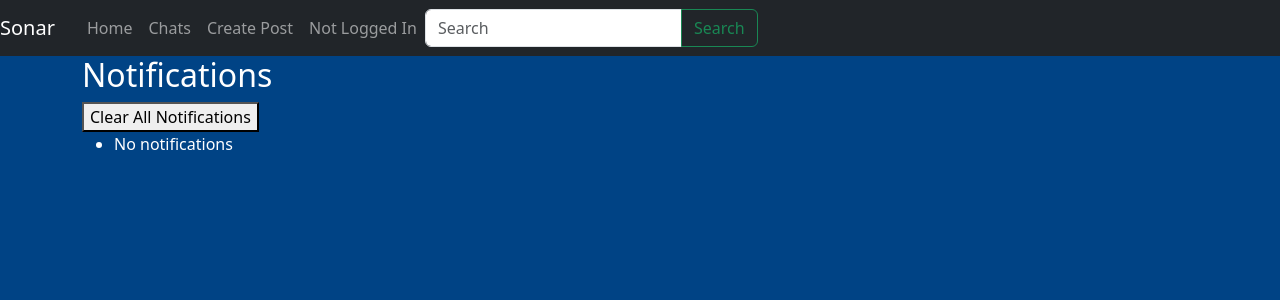
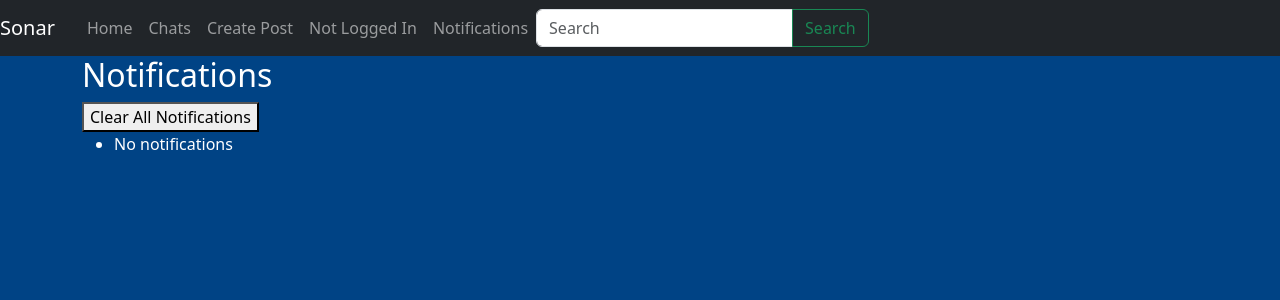
Before and after one commit to SeanKuehl/Group-18-Capstone, a Django app: page /notifications/ in a window 1280 px wide. Shown: the top 300 px of the page. Run offline with Django 4.2, Linux system fonts and the light colour scheme; data that the repository does not hold is empty.

Commit message:
added notifications button to the header bar

```diff
--- a/templates/base.html
+++ b/templates/base.html
@@ -34,6 +34,9 @@
             {% else %}
             {% endif %}
           </li>
+          <li class="nav-item">
+            <a class="nav-link" href="{% url 'notifications_list' %}">Notifications</a>
+          </li>
         </ul>
         <form class="d-flex">
           <div class="input-group">
```
